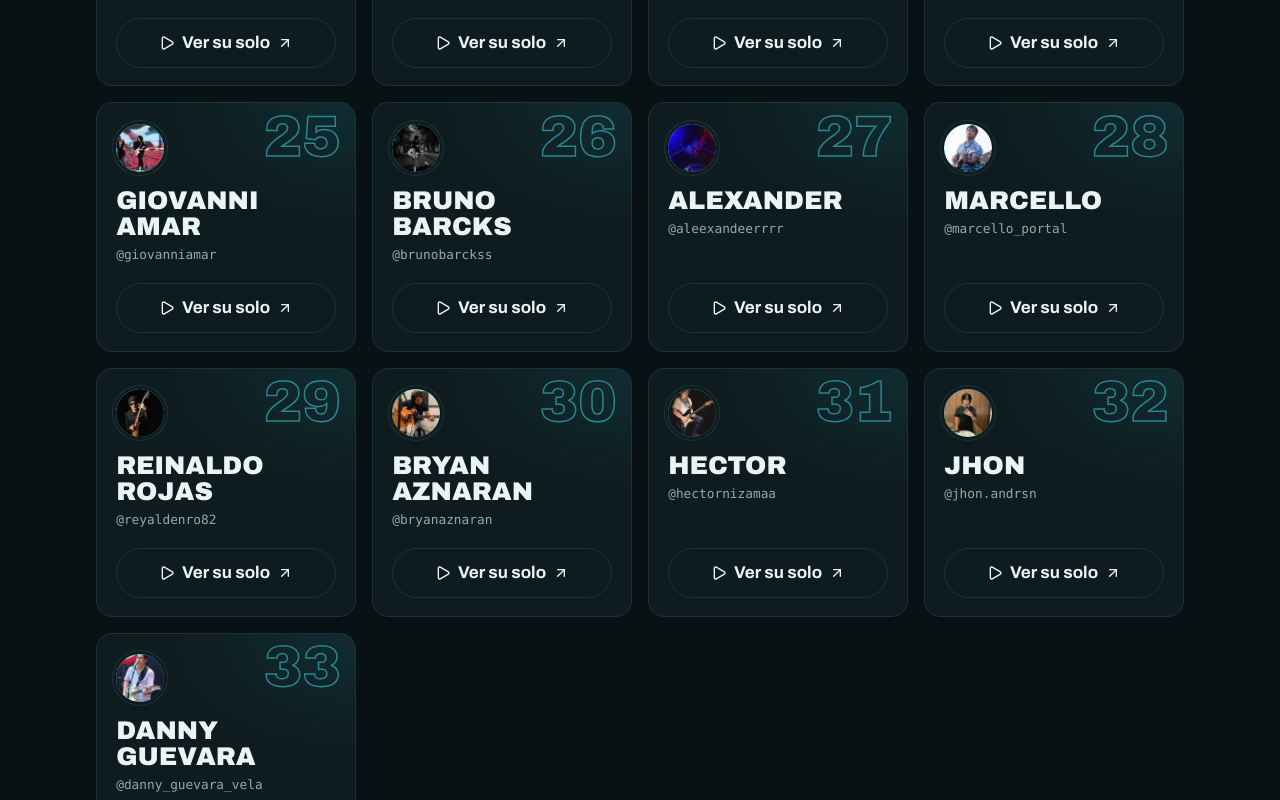
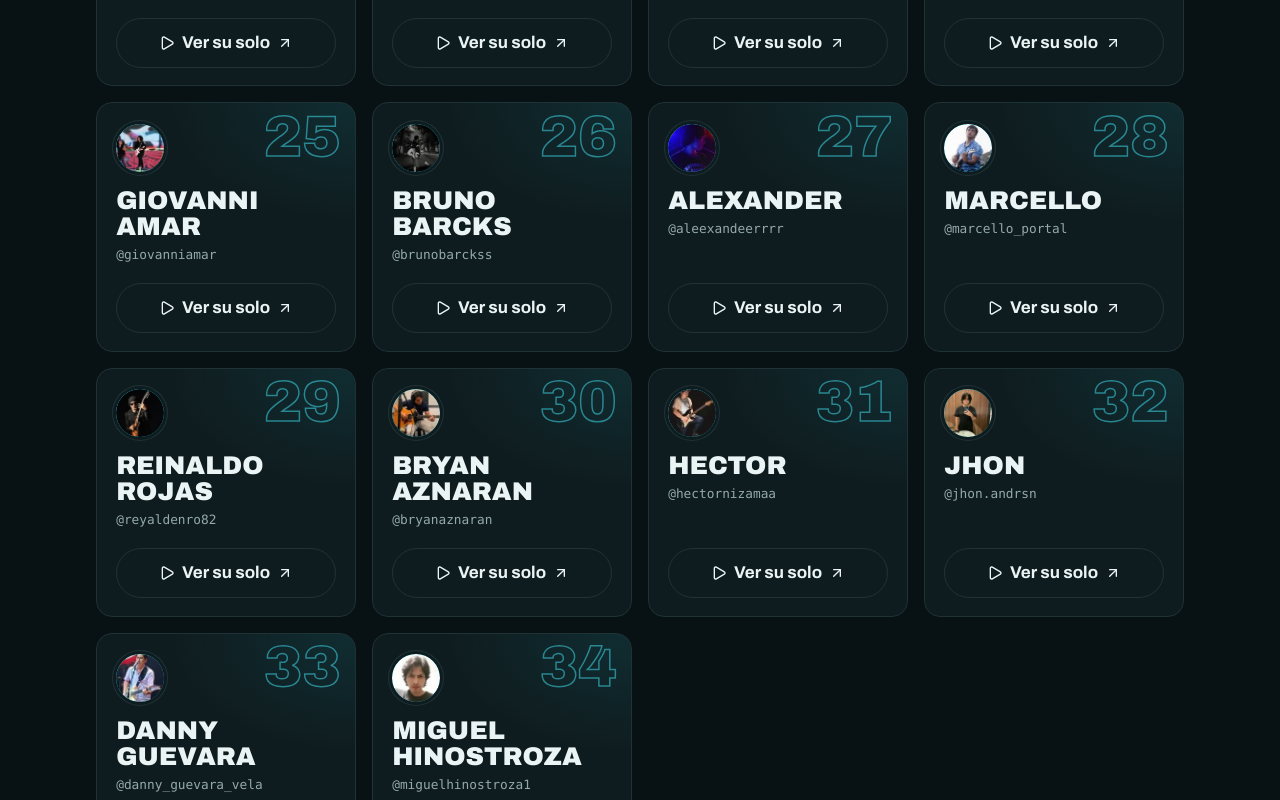
Before and after one commit to erp-project-dev/pg-tournament, a React (Vite) app: page / in a window 1280 px wide. Shown: the part 4680-5480 px from the top of the page. Built offline with nearby package versions, Linux system fonts and the light colour scheme; a web font is replaced by a local one.

Commit message:
feat: agregar participantes (1 nuevo)
Co-Authored-By: Claude Opus 5.5 <noreply@anthropic.com>

```diff
--- a/src/Landing.tsx
+++ b/src/Landing.tsx
@@ -124,6 +124,7 @@ const PARTICIPANTS = [
   { user: "hectornizamaa", name: "Hector", reel: "https://www.instagram.com/p/De3O3YItZBr/" },
   { user: "jhon.andrsn", name: "Jhon", reel: "https://www.instagram.com/p/De5qsh2Oqis/" },
   { user: "danny_guevara_vela", name: "Danny Guevara", reel: "https://www.instagram.com/p/De6GY2nO2ya/" },
+  { user: "miguelhinostroza1", name: "Miguel Hinostroza", reel: "https://www.instagram.com/p/De7uTT-K1_C/" },
 ];
 
 const TERMS = [
```
Also changed, not shown: public/participants/miguelhinostroza1.webp (added).
